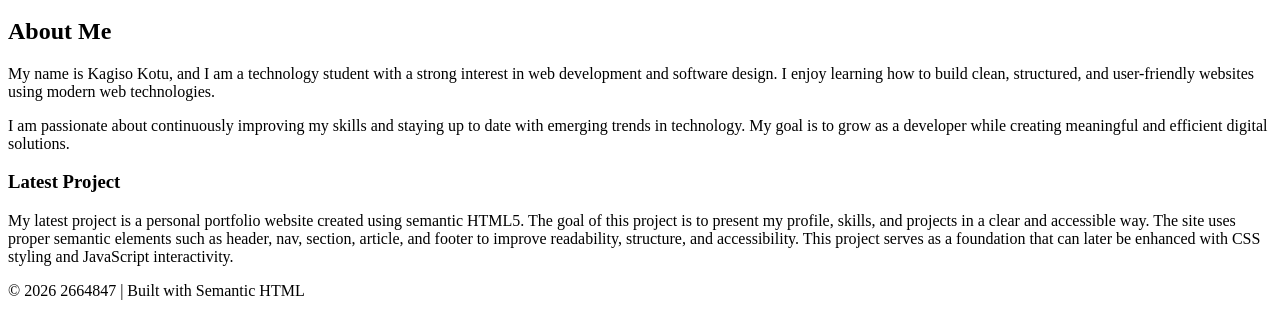
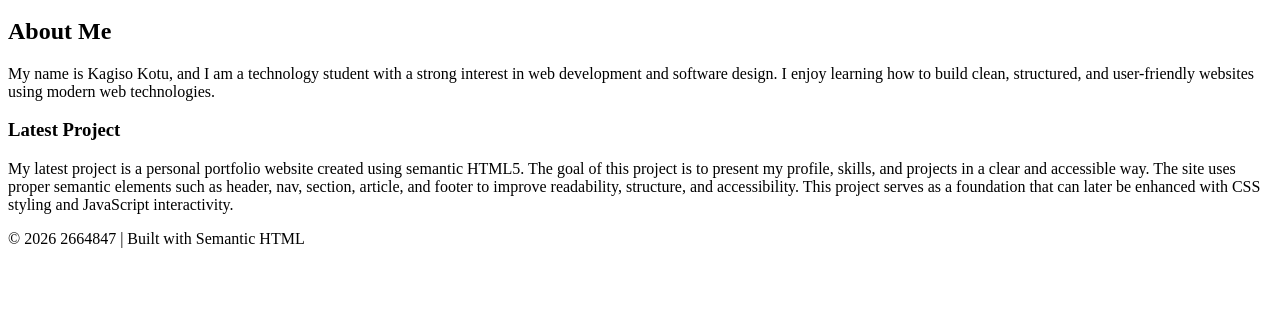
Before and after one commit to KagisoKotu/2664847-porfolio, a plain HTML site: page index.html in a window 1280 px wide. Shown: the part 136-470 px from the top of the page. Drawn offline with Linux system fonts and the light colour scheme.

Commit message:
Update index.html and report.md

```diff
--- a/index.html
+++ b/index.html
@@ -27,11 +27,6 @@
                 development and software design. I enjoy learning how to build clean, structured,
                 and user-friendly websites using modern web technologies.
             </p>
-            <p>
-                I am passionate about continuously improving my skills and staying up to date with
-                emerging trends in technology. My goal is to grow as a developer while creating
-                meaningful and efficient digital solutions.
-            </p>
         </section>
 
         <article>
```
Also changed, not shown: 1 other file.
